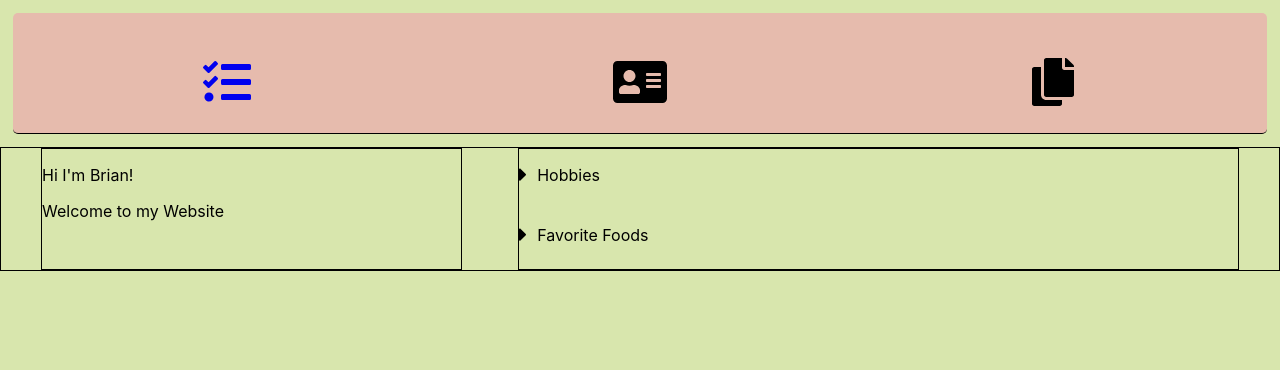
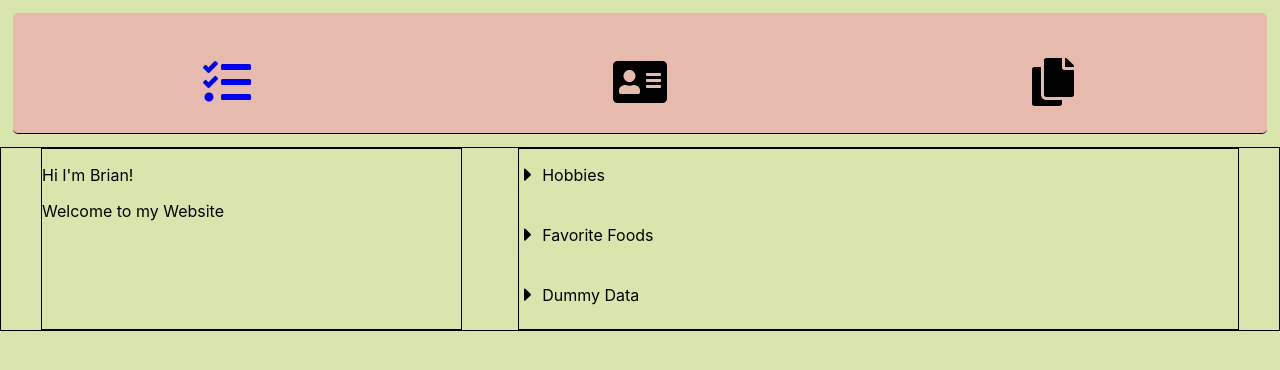
Before and after one commit to grogsy/home, a React (Create React App) app: page / in a window 1280 px wide. Shown: the top 370 px of the page. Built offline with nearby package versions, Linux system fonts and the light colour scheme.

Commit message:
do fade in

```diff
--- a/src/components/Landing/TopicContainer.js
+++ b/src/components/Landing/TopicContainer.js
@@ -37,10 +37,10 @@ class TopicContainer extends React.Component {
           />
           <p>{this.state.headerText}</p>
         </div>
-        <div className="gen-list">
+        <div className={this.state.closed ? "gen-list" : "gen-list fade-in"}>
           <ul>
             {this.state.listItems.map(item => {
-              return <li>{item}</li>;
+              return <li className="gen-list-item">{item}</li>;
             })}
           </ul>
         </div>
--- /dev/null
+++ b/src/components/Landing/data.js
@@ -0,0 +1,6 @@
+const data = {
+  hobbies: ["Programming", "Food"],
+  favoriteFoods: ["Curry", "Everything", "Taco Supreme"]
+};
+
+export default data;
--- a/src/components/Landing/rightbox.js
+++ b/src/components/Landing/rightbox.js
@@ -1,5 +1,6 @@
 import React from "react";
 import TopicContainer from "./TopicContainer";
+import data from "./data";
 
 const RightBox = props => {
   return (
@@ -7,12 +8,17 @@ const RightBox = props => {
       <TopicContainer
         className="topic-container"
         headerText="Hobbies"
-        listItems={["Programming", "Food"]}
+        listItems={data.hobbies}
       />
       <TopicContainer
         className="topic-container"
         headerText="Favorite Foods"
-        listItems={["Curry", "Everything", "Taco Supreme"]}
+        listItems={data.favoriteFoods}
+      />
+      <TopicContainer
+        className="topic-container"
+        headerText="Dummy Data"
+        listItems={["foo", "bar", "baz"]}
       />
     </div>
   );
--- a/src/index.css
+++ b/src/index.css
@@ -102,26 +102,9 @@ code {
 
 }
 
-.header-item:hover > fa {
-  transform: scale(1.2);
-}
-
-.header-item:hover > grow {
-  transform: scale(2);
-}
-
-.header-item:hover > icon {
-  transform: scale(2.5);
-}
-
 .icon {
   margin-bottom: 30px;
 }
-
-/* .icon:hover {
-  transition: 0.2s ease-in-out;
-  transform: scale(2);
-} */
 
 .gen-header {
   /* border: 1px solid black; */
@@ -129,12 +112,6 @@ code {
   flex-direction: row;
 }
 
-.click-me {
-  border: 1px solid black;
-  margin-top: 10px;
-  transition: 0.5s all ease-in-out;
-  width: 5%;
-}
 
 .react-link {
   text-decoration: none;
@@ -146,8 +123,14 @@ code {
 
 .topic-container {
   max-height: 300px;
+  transition: 0.3s ease-in-out;
 }
 
+
+.topic-container:hover {
+  background-color: #add8e6;
+  cursor: pointer;
+}
 
 
 .closed {
@@ -159,4 +142,26 @@ code {
 .topic-container-icon {
   margin-top: 15px;
   margin-right: 10px;
+  margin-left: 5px;
 }
+
+.gen-list:hover {
+  background-color: #add8e6;
+}
+
+.fade-in {
+	opacity: 1;
+	animation-name: fadeInOpacity;
+	animation-iteration-count: 1;
+	animation-timing-function: ease-in;
+	animation-duration: 0.5s;
+}
+
+@keyframes fadeInOpacity {
+	0% {
+		opacity: 0;
+	}
+	100% {
+		opacity: 1;
+	}
+}
```
